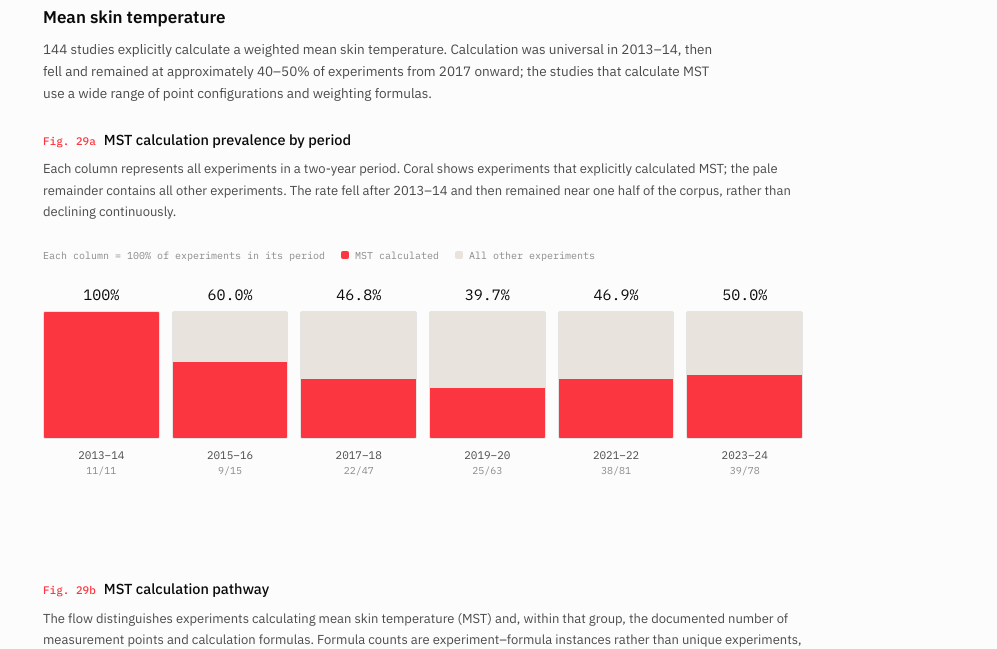
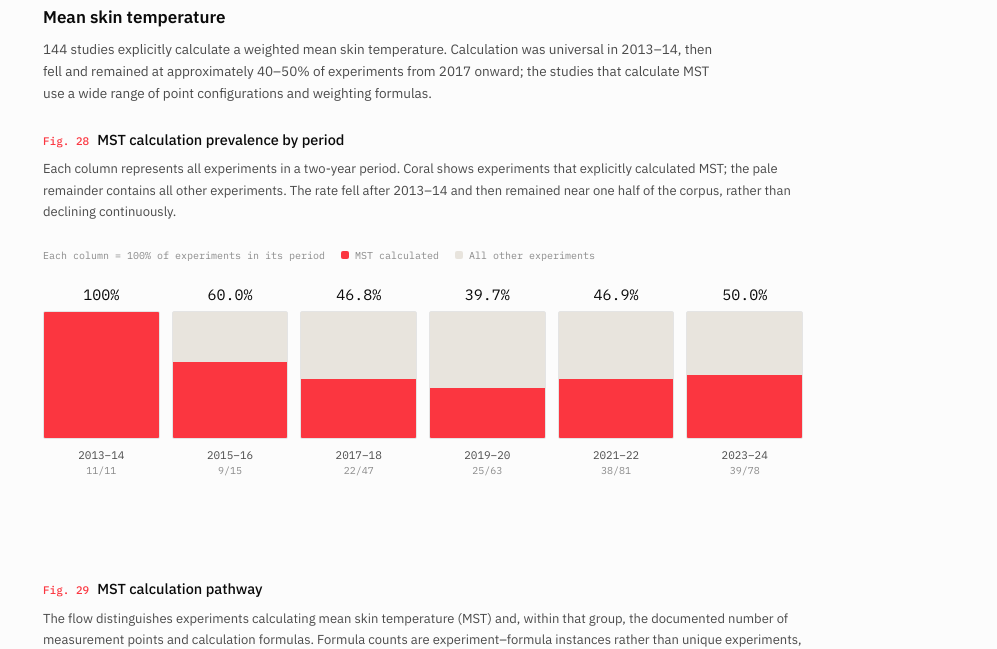
Before and after one commit to bilgekobas/indoor-thermal-physiology-metadata-atlas, a React (Vite) app: page /body in a window 1280 px wide. Shown: the part 9400-10049 px from the top of the page, without its empty margins (253-1250 px from the left). Built offline with nearby package versions, Linux system fonts and the light colour scheme.

Commit message:
Renumber MST prevalence and pathway figures

```diff
--- a/src/pages/ChapterBody.jsx
+++ b/src/pages/ChapterBody.jsx
@@ -915,11 +915,11 @@ export default function ChapterBody({ data }) {
         title="Mean skin temperature"
         intro={`${mst.n_mst_studies} studies explicitly calculate a weighted mean skin temperature. Calculation was universal in 2013–14, then fell and remained at approximately 40–50% of experiments from 2017 onward; the studies that calculate MST use a wide range of point configurations and weighting formulas.`}
       >
-        <FigureCard figNumber={figNum('mst-calc-pathway', 'a')} title="MST calculation prevalence by period" plotWidth={980} commentary="Each column represents all experiments in a two-year period. Coral shows experiments that explicitly calculated MST; the pale remainder contains all other experiments. The rate fell after 2013–14 and then remained near one half of the corpus, rather than declining continuously.">
+        <FigureCard figNumber={figNum('mst-calculation-prevalence')} title="MST calculation prevalence by period" plotWidth={980} commentary="Each column represents all experiments in a two-year period. Coral shows experiments that explicitly calculated MST; the pale remainder contains all other experiments. The rate fell after 2013–14 and then remained near one half of the corpus, rather than declining continuously.">
           <MstCalculationPrevalence mst={mst} />
         </FigureCard>
 
-        <FigureCard figNumber={figNum('mst-calc-pathway', 'b')} title="MST calculation pathway" plotWidth={980} commentary="The flow distinguishes experiments calculating mean skin temperature (MST) and, within that group, the documented number of measurement points and calculation formulas. Formula counts are experiment–formula instances rather than unique experiments, because individual experiments may compare more than one formula.">
+        <FigureCard figNumber={figNum('mst-calc-pathway')} title="MST calculation pathway" plotWidth={980} commentary="The flow distinguishes experiments calculating mean skin temperature (MST) and, within that group, the documented number of measurement points and calculation formulas. Formula counts are experiment–formula instances rather than unique experiments, because individual experiments may compare more than one formula.">
           <MstSankey mst={mst} totalExperiments={summary.n_experiments} />
         </FigureCard>
 
```
